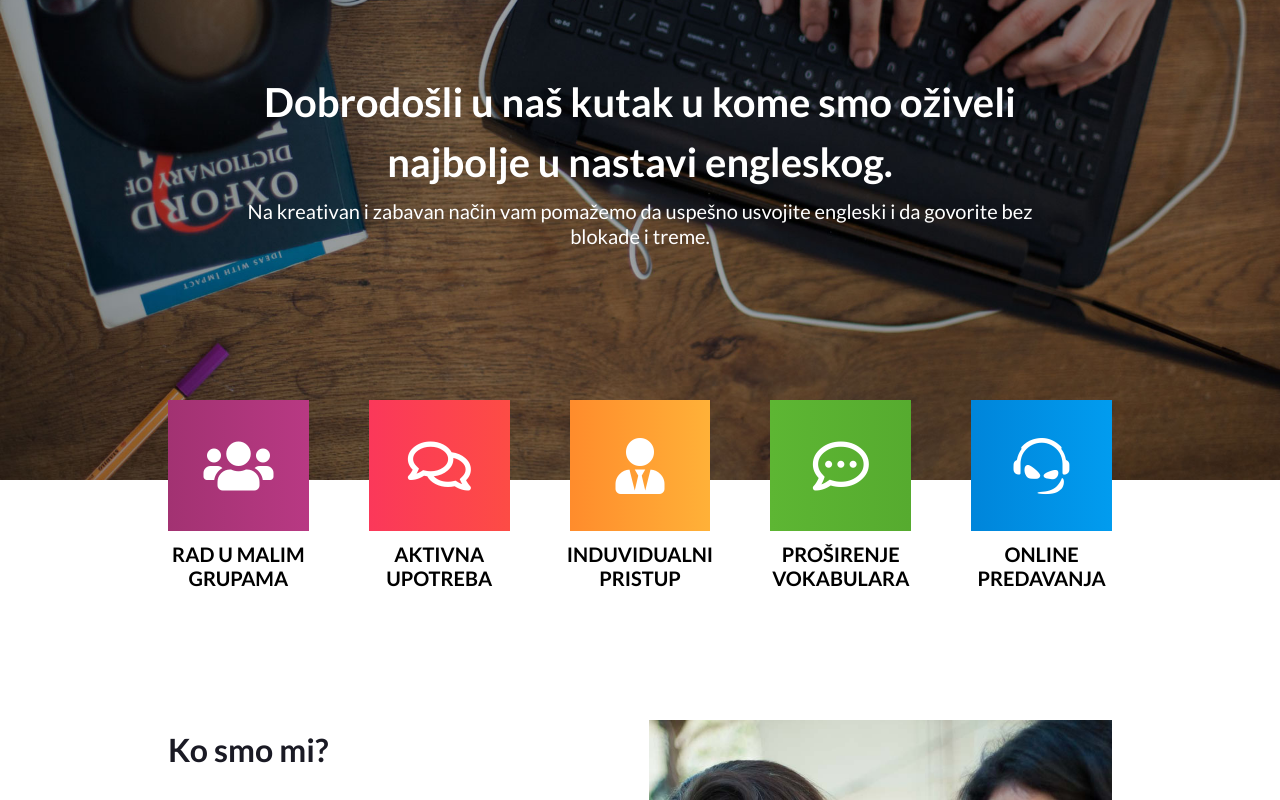
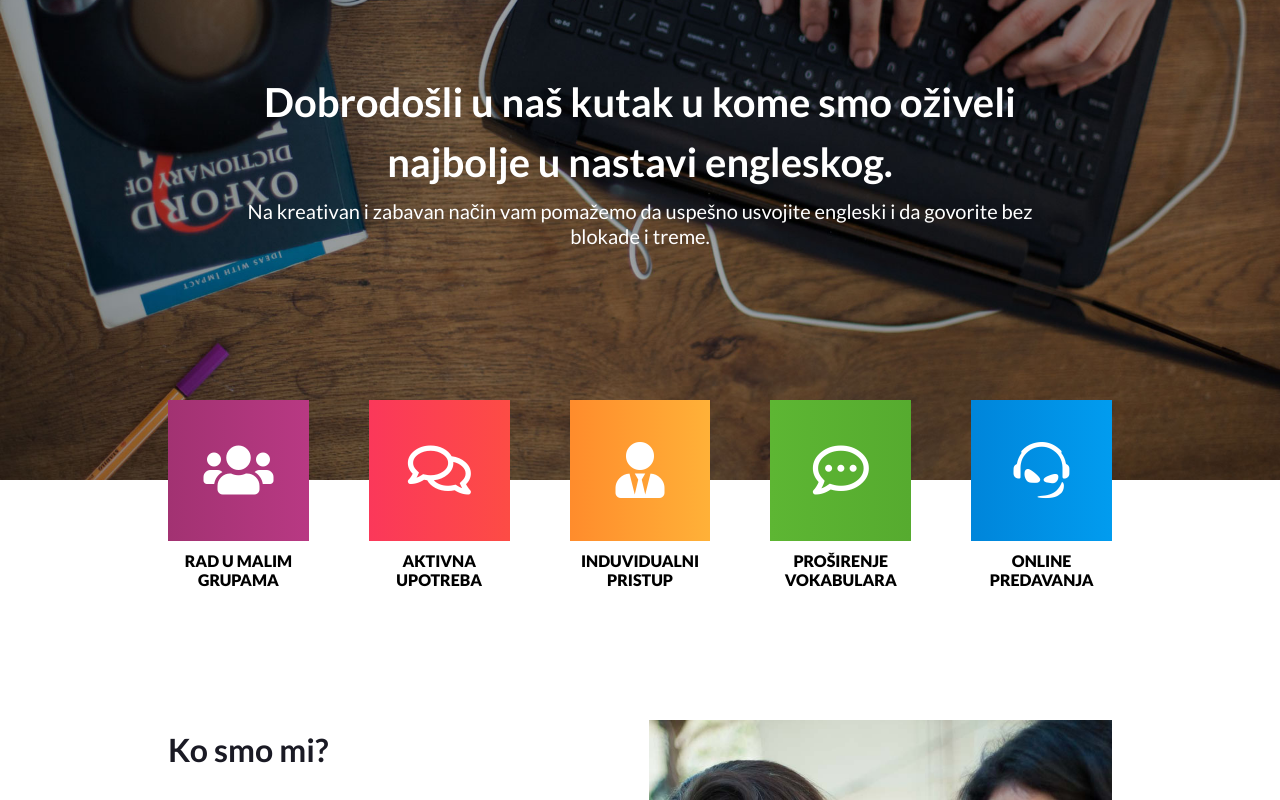
Before and after one commit to Dejan85/proenglish-refactor, a React (Vite) app: page / in a window 1280 px wide. Shown: the part 382-1182 px from the top of the page. Built offline with nearby package versions, Linux system fonts and the light colour scheme.

Commit message:
reafactored text scss

```diff
--- a/src/components/frontend/home/pages/welcome-page/WelcomePage.tsx
+++ b/src/components/frontend/home/pages/welcome-page/WelcomePage.tsx
@@ -15,7 +15,7 @@ const WelcomePage = (): JSX.Element => {
       <WrapperWithBackground>
         <WelcomeText>
           <Heading as="h1" text={firstMsg} />
-          <Text as="p" text={secondMsg} />
+          <Text as="p" text={secondMsg} className="welcome-paragraph" />
         </WelcomeText>
       </WrapperWithBackground>
       <SubContainer>
--- a/src/components/ui/home-icons-boxes/Box.tsx
+++ b/src/components/ui/home-icons-boxes/Box.tsx
@@ -20,7 +20,7 @@ const Box = (props: BoxProps): JSX.Element => {
       >
         <FontAwesomeIcon className={iconClassName} />
       </IconContainer>
-      <Text as="p" text={text} className="home-boxes-text" />
+      <Text as="p" text={text} className="home-boxes-paragraph" />
     </Wrapper>
   );
 };
--- a/src/components/ui/text/Text.tsx
+++ b/src/components/ui/text/Text.tsx
@@ -4,8 +4,18 @@ import { TextProps } from "./types";
 function Text(props: TextProps): JSX.Element {
   const { as = "p", text, className: customClassName } = props;
   const Wrapper = as;
-  const className: string = `text__${customClassName || as}`;
-  return <Wrapper className={className}>{text}</Wrapper>;
+  const className: string = "text";
+  return (
+    <Wrapper
+      className={
+        customClassName
+          ? `${className} ${className} ${customClassName}`
+          : className
+      }
+    >
+      {text}
+    </Wrapper>
+  );
 }
 
 export default Text;
--- a/src/components/ui/text/styles.scss
+++ b/src/components/ui/text/styles.scss
@@ -1,28 +1,26 @@
 @import "../../styles/variables/fonts.scss";
 
-.text {
-  &__p,
-  &__home-boxes-text,
-  &__default-paragraph {
-    font-family: $lato-sans-serif;
-    text-align: center;
-    font-size: 2.5rem;
-  }
+.default-paragraph {
+  font-family: $lato-sans-serif;
+  line-height: 1.4;
+  text-align: justify;
+  font-size: 2rem;
+  margin-top: 2rem;
+}
 
-  &__p {
-    color: white;
-  }
+.welcome-paragraph {
+  color: white;
+  font-family: $lato-sans-serif;
+  text-align: center;
+  font-size: 2.5rem;
+  font-weight: 500;
+}
 
-  &__home-boxes-text {
-    padding: 1.3rem 0;
-    font-weight: 700;
-    text-transform: uppercase;
-  }
-
-  &__default-paragraph {
-    line-height: 1.4;
-    text-align: justify;
-    font-size: 2rem;
-    margin-top: 2rem;
-  }
+.home-boxes-paragraph {
+  padding: 1.3rem 0;
+  font-weight: 800;
+  text-transform: uppercase;
+  text-align: center;
+  font-size: 2rem;
+  font-family: $lato-sans-serif;
 }
```
